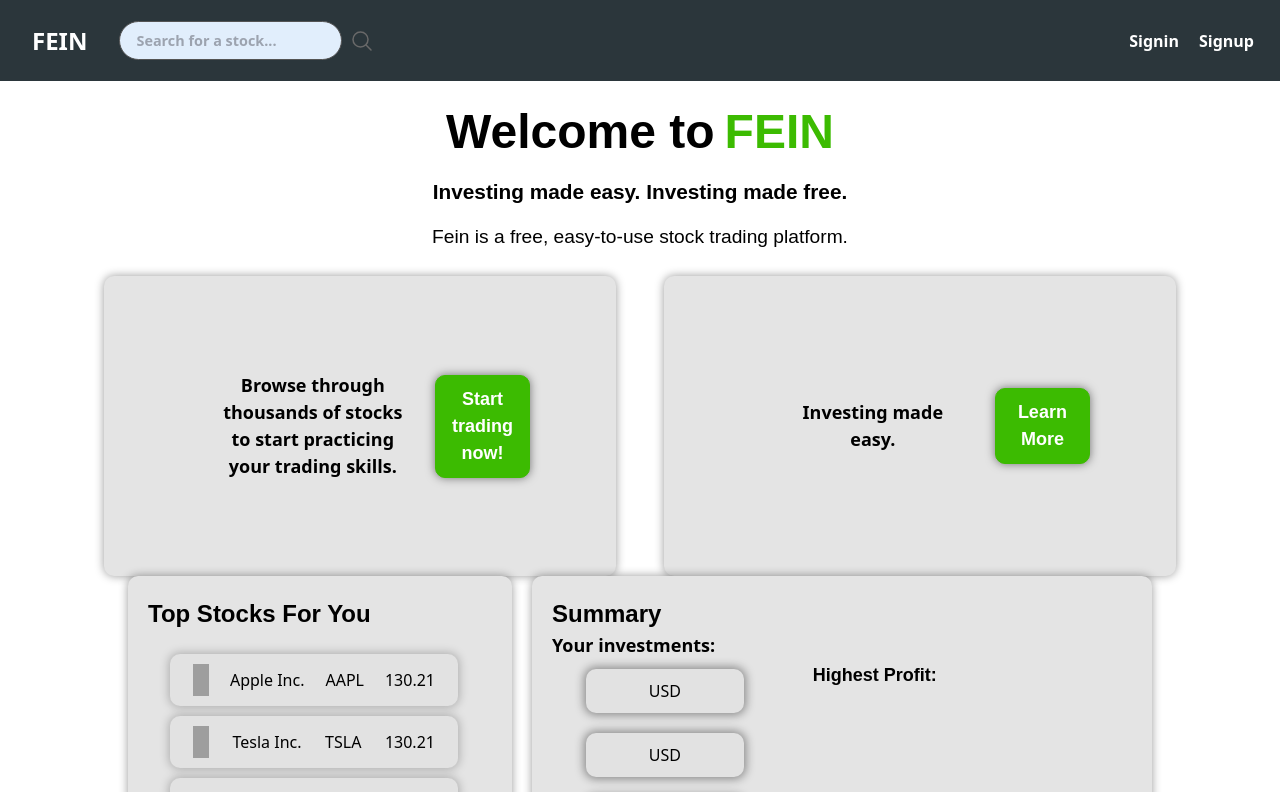
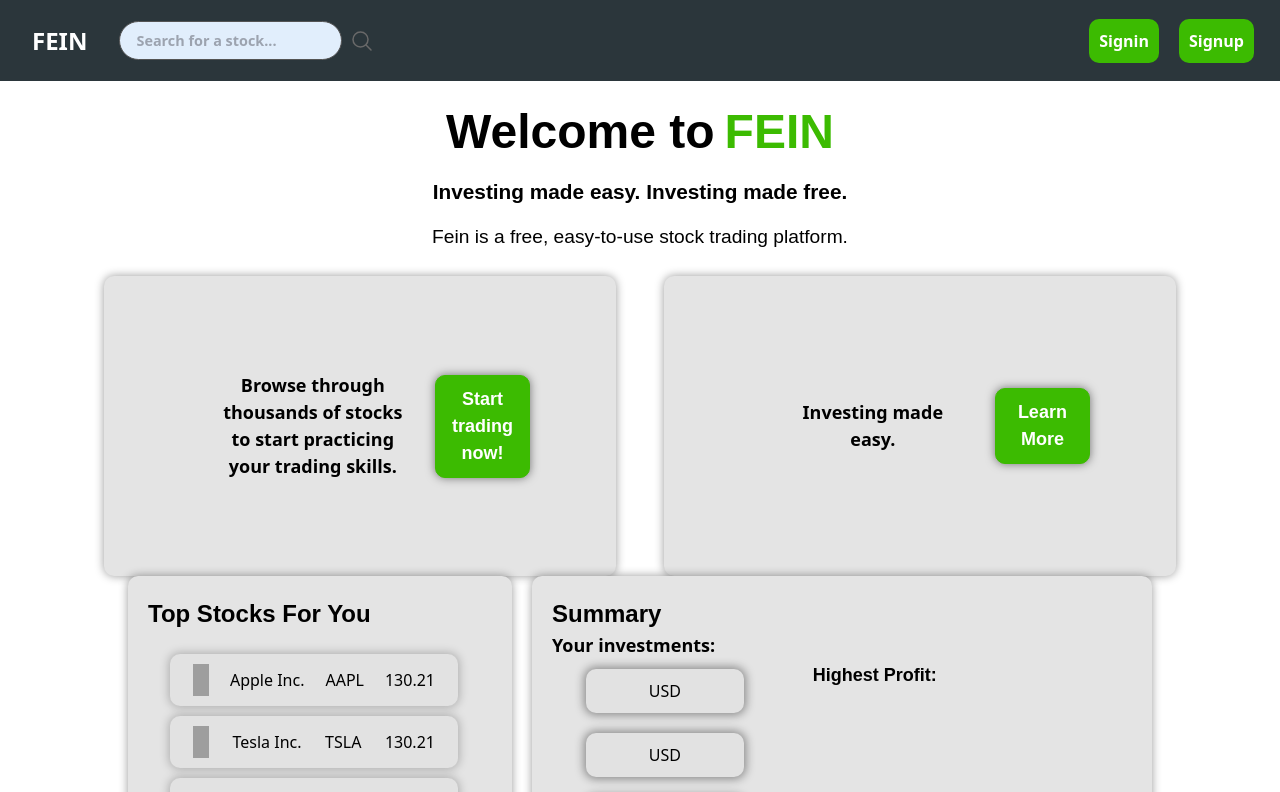
Before and after one commit to UTSCC09/project-fein, a Next.js app in the folder fein/client/: page / in a window 1280 px wide. Shown: the top 792 px of the page. Built offline with nearby package versions, Linux system fonts and the light colour scheme; grey boxes are pictures that could not be loaded.

Commit message:
Change navbar button

```diff
--- a/fein/client/app/Components/Navbar/Navbar.css
+++ b/fein/client/app/Components/Navbar/Navbar.css
@@ -107,6 +107,9 @@
     padding: 10px;
     align-self: center;
     transition: all 0.2s ease-in-out;
+    background-color: #3cbb01;
+    margin: 0 10px;
+    border-radius: 10px;
 }
 
 .sign:hover {
```
